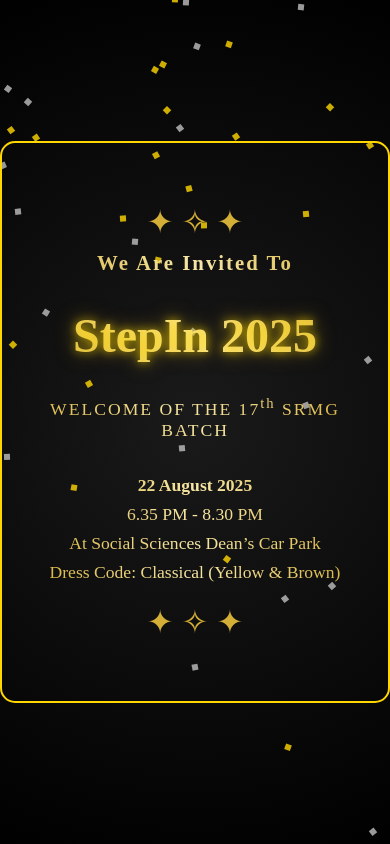
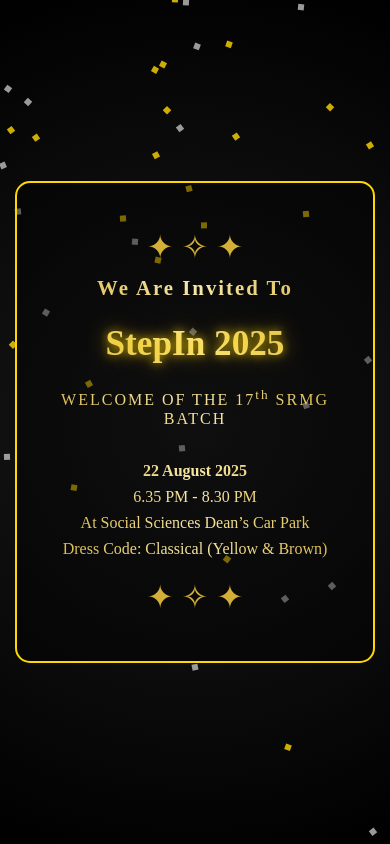
Before and after one commit to Shan-Manage/Shan-Manage.github.io, a website: page index.html in a window 390 px wide. Drawn offline with Linux system fonts and the light colour scheme.

Commit message:
add margin

```diff
--- a/index.html
+++ b/index.html
@@ -83,6 +83,23 @@
         border-radius: 15px;
         max-width: 500px;
         text-align: center;
+        background: rgba(0,0,0,0.4);
+        margin: 20px; /* Default margin for breathing space */
+        box-sizing: border-box;
+    }
+
+    /* Responsive: Adjust padding & margins on small devices */
+    @media (max-width: 600px) {
+        .card {
+            padding: 25px 15px;
+            margin: 15px;
+        }
+        h1 {
+            font-size: 2.2rem;
+        }
+        p {
+            font-size: 1rem;
+        }
     }
 </style>
 </head>
```
